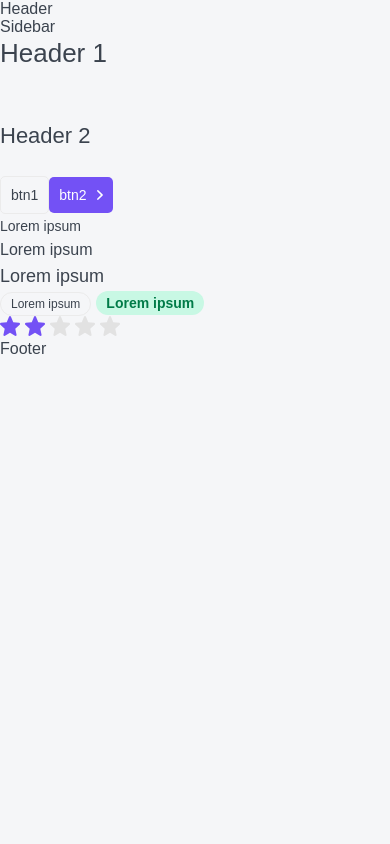
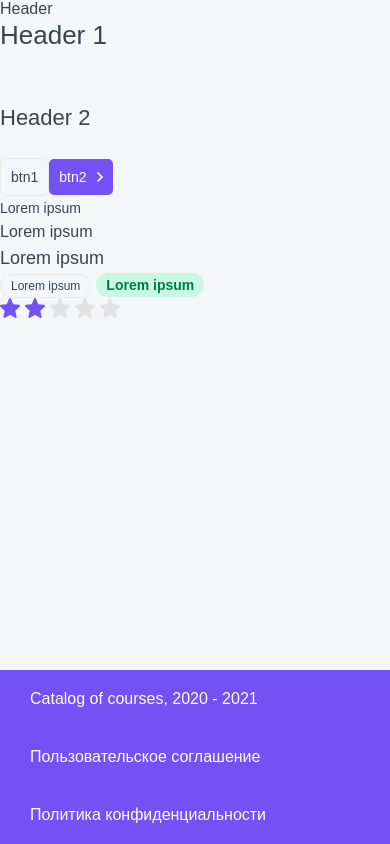
Before and after one commit to skepto77/catalog, a Next.js app: page / in a window 390 px wide. Built offline with nearby package versions, Linux system fonts and the light colour scheme.

Commit message:
Layout CSS

```diff
--- a/layout/Footer/Footer.module.css
+++ b/layout/Footer/Footer.module.css
@@ -0,0 +1,16 @@
+.footer {
+	display: grid;
+
+	padding: 20px 30px;
+
+	color: var(--white);
+	background: var(--primary);
+	grid-template-columns: 1fr auto auto;
+	gap: 40px;
+}
+
+@media (max-width: 765px) {
+	.footer {
+		grid-template-columns: 1fr;
+	}
+}
--- a/layout/Footer/Footer.tsx
+++ b/layout/Footer/Footer.tsx
@@ -1,11 +1,19 @@
 import React from 'react';
 import { FooterProps } from './Footer.props';
 import styles from './Footer.module.css';
+import cn from 'classnames';
+import { format } from 'date-fns';
 
-export const Footer = ({ ...props }: FooterProps): JSX.Element => {
+export const Footer = ({ className, ...props }: FooterProps): JSX.Element => {
 	return (
-		<div {...props}>
-			Footer
-		</div>
+		<footer className={cn(className, styles.footer)} {...props} >
+			<div>Catalog of courses, 2020 - {format(new Date(), 'yyyy')}</div>
+			<div>
+				<a href="#">Пользовательское соглашение</a>
+			</div>
+			<div>
+				<a href="#">Политика конфиденциальности</a>
+			</div>
+		</footer>
 	);
 };
--- a/layout/Layout.module.css
+++ b/layout/Layout.module.css
@@ -0,0 +1,53 @@
+.wrapper {
+	display: grid;
+
+	height: 100vh;
+	grid-template-columns: auto 240px minmax(320px, 1200px) auto;
+	grid-template-rows: auto 1fr auto;
+	grid-template-areas:
+		". header header ."
+		". sidebar body ."
+		"footer footer footer footer";
+	gap: 0 30px;
+}
+
+.header {
+	grid-area: header;
+
+	display: none;
+}
+
+.body {
+	grid-area: body;
+}
+
+.sidebar {
+	grid-area: sidebar;
+}
+
+.footer {
+	grid-area: footer;
+}
+
+@media (max-width: 765px) {
+	.wrapper {
+		grid-template-columns: minmax(320px, 1fr);
+
+		grid-template-areas:
+			"header"
+			"body"
+			"footer";
+	}
+
+	.header {
+		display: block;
+	}
+
+	.sidebar {
+		display: none;
+	}
+
+	.footer {
+		grid-area: footer;
+	}
+}
--- a/layout/Layout.tsx
+++ b/layout/Layout.tsx
@@ -8,14 +8,14 @@
 
 export const Layout = ({ children }: LayoutProps): JSX.Element => {
 	return (
-		<>
-		<Header />
-			<Sidebar />
-				<div>
+		<div className={styles.wrapper}>
+			<Header className={styles.header}/>
+			<Sidebar className={styles.sidebar}/>
+				<div className={styles.body}>
 					{children}
 				</div>
-			<Footer />
-		</>
+			<Footer className={styles.footer}/>
+		</div>
 	);
 };
 
--- a/styles/globals.css
+++ b/styles/globals.css
@@ -33,3 +33,7 @@
 	--green-light: #C8F8E4;
 	--font-family: 'Noto Sans KR', sans-serif;
 }
+
+a:hover {
+	opacity: 0.7;
+}
```
